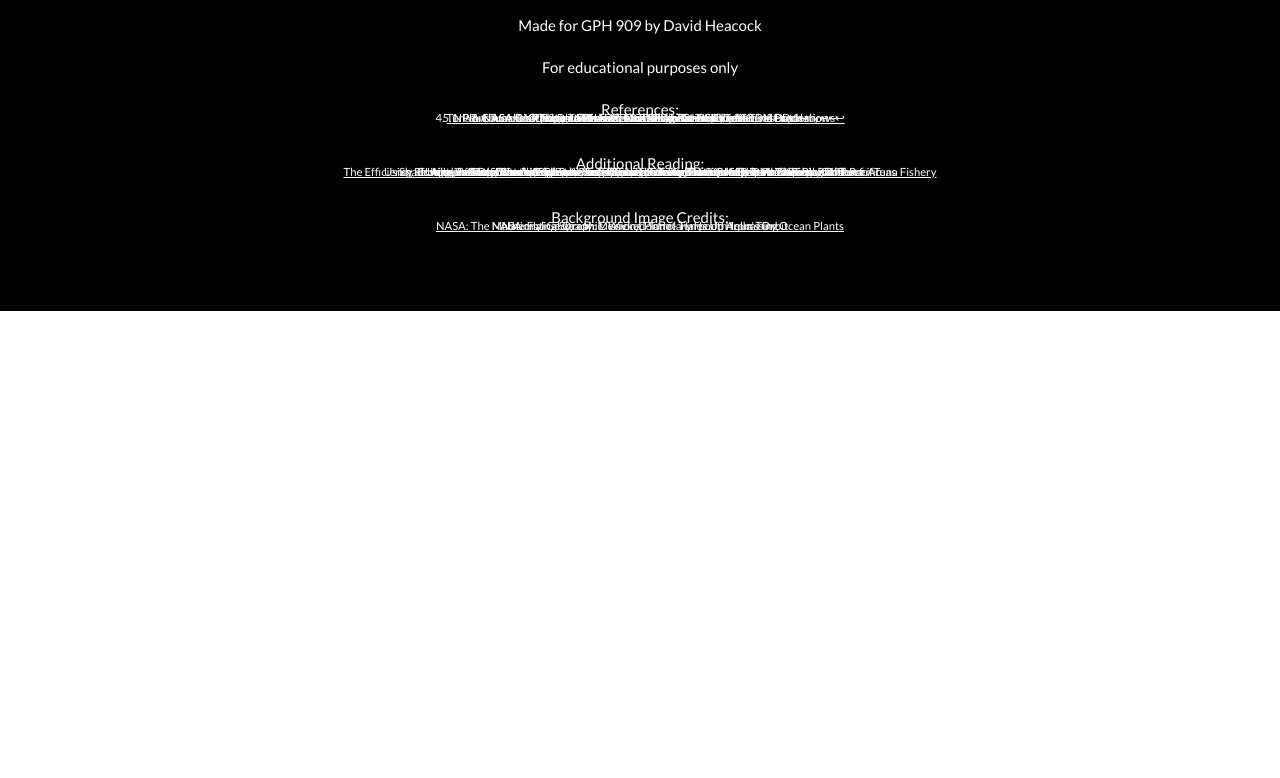
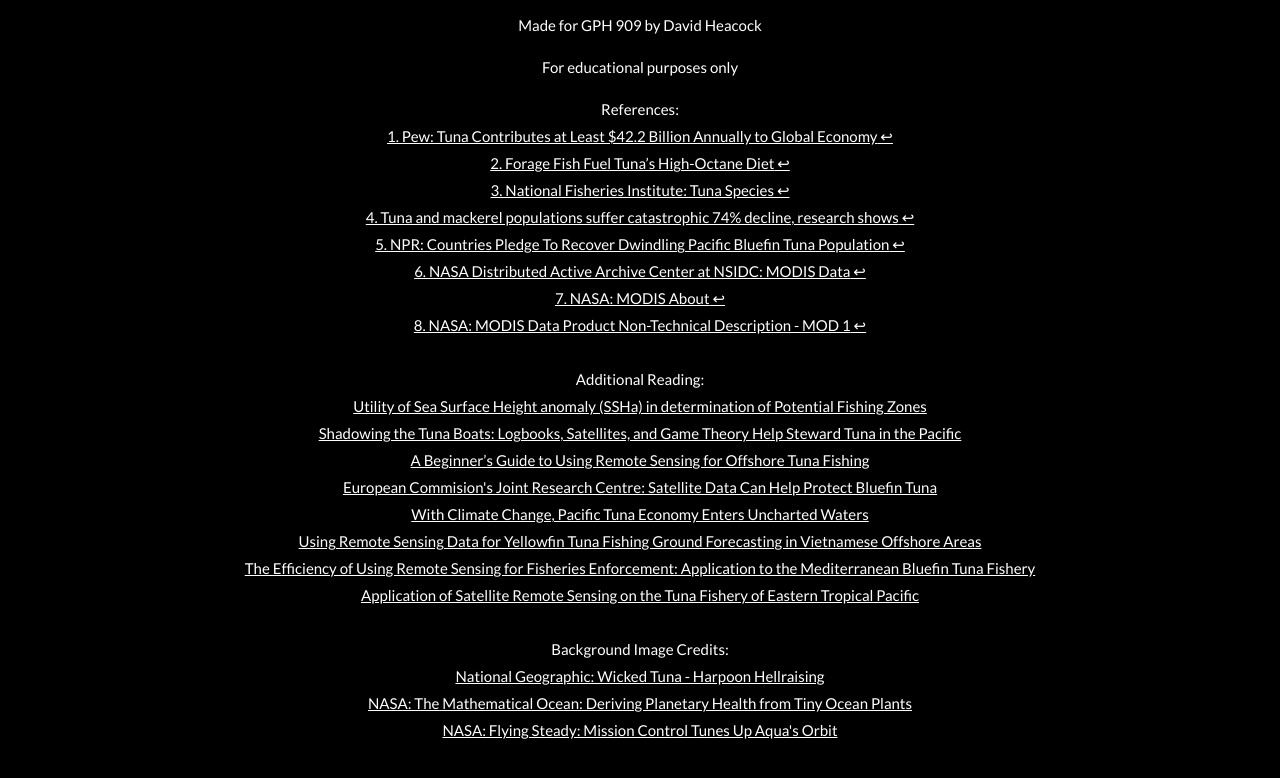
Before and after one commit to davidheacock/davidheacock.github.io, a plain HTML site: page index.html in a window 1280 px wide. Shown: the part 7766-8544 px from the top of the page. Before the commit the page ends 8077 px from the top, so only its background shows below. Drawn offline with nearby package versions, Linux system fonts and the light colour scheme.

Commit message:
Update index.html

```diff
--- a/index.html
+++ b/index.html
@@ -288,51 +288,51 @@ While we <em>can't</em> just look at high resolution satellite images and see wh
     <p>For educational purposes only</p>
     <t>References:</t>
     <br>
-    <sup id="fn1">1. <a href="http://www.pewtrusts.org/en/about/news-room/press-releases/2016/05/02/pew-tuna-contributes-at-least-42-2-billion-annually-to-global-economy">Pew: Tuna Contributes at Least $42.2 Billion Annually to Global Economy</a><a href="#ref1" title="Jump back to footnote 1 in the text.">↩</a></sup>
+    <a id="fn1"href="http://www.pewtrusts.org/en/about/news-room/press-releases/2016/05/02/pew-tuna-contributes-at-least-42-2-billion-annually-to-global-economy"> 1. Pew: Tuna Contributes at Least $42.2 Billion Annually to Global Economy</a><a href="#ref1" title="Jump back to footnote 1 in the text."> ↩</a>
     </br>
-    <sup id="fn2">2. <a href="http://www.pewtrusts.org/en/research-and-analysis/analysis/2015/09/29/forage-fish-fuel-tunas-high-octane-diet">Forage Fish Fuel Tuna’s High-Octane Diet</a><a href="#ref2" title="Jump back to footnote 2 in the text.">↩</a></sup>
+     <a id="fn2" href="http://www.pewtrusts.org/en/research-and-analysis/analysis/2015/09/29/forage-fish-fuel-tunas-high-octane-diet">2. Forage Fish Fuel Tuna’s High-Octane Diet</a><a href="#ref2" title="Jump back to footnote 2 in the text."> ↩</a>
   </br>
-<sup id="fn3">3. <a href="https://www.aboutseafood.com/tuna-council-3/tuna-species/">National Fisheries Institute: Tuna Species</a><a href="#ref3" title="Jump back to footnote 3 in the text.">↩</a></sup>
+<a id="fn3" href="https://www.aboutseafood.com/tuna-council-3/tuna-species/">3. National Fisheries Institute: Tuna Species</a><a href="#ref3" title="Jump back to footnote 3 in the text."> ↩</a>
 </br>
-<sup id="fn4">4. <a href="https://www.theguardian.com/environment/2015/sep/15/tuna-and-mackerel-populations-suffer-catastrophic-74-decline-research-shows">Tuna and mackerel populations suffer catastrophic 74% decline, research shows</a><a href="#ref4" title="Jump back to footnote 4 in the text.">↩</a></sup>
+<a id="fn4"href="https://www.theguardian.com/environment/2015/sep/15/tuna-and-mackerel-populations-suffer-catastrophic-74-decline-research-shows">4. Tuna and mackerel populations suffer catastrophic 74% decline, research shows</a><a href="#ref4" title="Jump back to footnote 4 in the text."> ↩</a>
 </br>
-<sup id="fn5">5. <a href="https://www.npr.org/sections/thesalt/2017/09/01/547903557/countries-pledge-to-recover-dwindling-pacific-bluefin-tuna-population">NPR: Countries Pledge To Recover Dwindling Pacific Bluefin Tuna Population</a><a href="#ref5" title="Jump back to footnote 5 in the text.">↩</a></sup>
+<a id="fn5"href="https://www.npr.org/sections/thesalt/2017/09/01/547903557/countries-pledge-to-recover-dwindling-pacific-bluefin-tuna-population">5. NPR: Countries Pledge To Recover Dwindling Pacific Bluefin Tuna Population</a><a href="#ref5" title="Jump back to footnote 5 in the text.">  ↩</a>
 </br>
-<sup id="fn6">6. <a href="https://nsidc.org/data/modis/terra_aqua_differences">NASA Distributed Active Archive Center at NSIDC: MODIS Data</a><a href="#ref6" title="Jump back to footnote 6 in the text.">↩</a></sup>
+<a id="fn6"href="https://nsidc.org/data/modis/terra_aqua_differences">6. NASA Distributed Active Archive Center at NSIDC: MODIS Data</a><a href="#ref6" title="Jump back to footnote 6 in the text."> ↩</a>
 </br>
-<sup id="fn7">7. <a href="https://modis.gsfc.nasa.gov/about/">NASA: MODIS About</a><a href="#ref7" title="Jump back to footnote 7 in the text.">↩</a></sup>
+<a id="fn7" href="https://modis.gsfc.nasa.gov/about/">7. NASA: MODIS About</a><a href="#ref7" title="Jump back to footnote 7 in the text."> ↩</a>
 </br>
-<sup id="fn8">8. <a href="https://modis.gsfc.nasa.gov/data/dataprod/nontech/MOD1.php">NASA: MODIS Data Product Non-Technical Description - MOD 1</a><a href="#ref8" title="Jump back to footnote 8 in the text.">↩</a></sup>
+<a id="fn8"href="https://modis.gsfc.nasa.gov/data/dataprod/nontech/MOD1.php">8. NASA: MODIS Data Product Non-Technical Description - MOD 1</a><a href="#ref8" title="Jump back to footnote 8 in the text."> ↩</a>
 </br>
 </br>
 <t>Additional Reading:</t>
 </br>
-<sup><a href="http://www.incois.gov.in/documents/TechnicalReports/ESSO-INCOIS-ASG-TR-02-2015.pdf">Utility of Sea Surface Height anomaly (SSHa)
-  in determination of Potential Fishing Zones</a></sup>
+<a href="http://www.incois.gov.in/documents/TechnicalReports/ESSO-INCOIS-ASG-TR-02-2015.pdf">Utility of Sea Surface Height anomaly (SSHa)
+  in determination of Potential Fishing Zones</a>
 </br>
-<sup><a href="https://earthdata.nasa.gov/user-resources/sensing-our-planet/shadowing-the-tuna-boats">Shadowing the Tuna Boats: Logbooks, Satellites, and Game Theory Help Steward Tuna in the Pacific</a></sup>
+<a href="https://earthdata.nasa.gov/user-resources/sensing-our-planet/shadowing-the-tuna-boats">Shadowing the Tuna Boats: Logbooks, Satellites, and Game Theory Help Steward Tuna in the Pacific</a>
 </br>
-<sup><a href="http://www.spc.int/coastfish/en/home-pages/386-a-beginners-guide-to-using-remote-sensing-for-offshore-tuna-fishing.html">A Beginner’s Guide to Using Remote Sensing for Offshore Tuna Fishing
-</a></sup>
+<a href="http://www.spc.int/coastfish/en/home-pages/386-a-beginners-guide-to-using-remote-sensing-for-offshore-tuna-fishing.html">A Beginner’s Guide to Using Remote Sensing for Offshore Tuna Fishing
+</a>
 </br>
-<sup><a href="https://ec.europa.eu/jrc/sites/jrcsh/files/jrc_20111121_newsrelease_tuna_en.pdf">European Commision's Joint Research Centre: Satellite Data Can Help Protect Bluefin Tuna</a></sup>
+<a href="https://ec.europa.eu/jrc/sites/jrcsh/files/jrc_20111121_newsrelease_tuna_en.pdf">European Commision's Joint Research Centre: Satellite Data Can Help Protect Bluefin Tuna</a>
 </br>
-<sup><a href="https://blog.conservation.org/2016/01/with-climate-change-pacific-tuna-economy-enters-uncharted-waters/">With Climate Change, Pacific Tuna Economy Enters Uncharted Waters </a></sup>
+<a href="https://blog.conservation.org/2016/01/with-climate-change-pacific-tuna-economy-enters-uncharted-waters/">With Climate Change, Pacific Tuna Economy Enters Uncharted Waters </a>
 </br>
-<sup><a href="http://www.ijetae.com/files/Volume4Issue2/IJETAE_0214_105.pdf">Using Remote Sensing Data for Yellowfin Tuna Fishing Ground Forecasting in Vietnamese Offshore Areas </a></sup>
+<a href="http://www.ijetae.com/files/Volume4Issue2/IJETAE_0214_105.pdf">Using Remote Sensing Data for Yellowfin Tuna Fishing Ground Forecasting in Vietnamese Offshore Areas </a>
 </br>
-<sup><a href="https://pdfs.semanticscholar.org/1f2a/91d550c4b5cb6e241067cdfef77543982bc6.pdf">The Efficiency of Using Remote Sensing for Fisheries Enforcement: Application to the Mediterranean Bluefin Tuna Fishery</a></sup>
+<a href="https://pdfs.semanticscholar.org/1f2a/91d550c4b5cb6e241067cdfef77543982bc6.pdf">The Efficiency of Using Remote Sensing for Fisheries Enforcement: Application to the Mediterranean Bluefin Tuna Fishery</a>
 </br>
-<sup><a href="http://www2.nsysu.edu.tw/ets486/web/LiuCT%20tuna%202004.pdf">Application of Satellite Remote Sensing on the Tuna Fishery of Eastern Tropical Pacific</a></sup>
+<a href="http://www2.nsysu.edu.tw/ets486/web/LiuCT%20tuna%202004.pdf">Application of Satellite Remote Sensing on the Tuna Fishery of Eastern Tropical Pacific</a>
 </br>
 </br>
 <t>Background Image Credits:</t>
 </br>
-<sup><a href="http://tvblogs.nationalgeographic.com/files/2015/04/Ep404_007_WickedTunaIV.jpg">National Geographic: Wicked Tuna - Harpoon Hellraising</a></sup>
+<a href="http://tvblogs.nationalgeographic.com/files/2015/04/Ep404_007_WickedTunaIV.jpg">National Geographic: Wicked Tuna - Harpoon Hellraising</a>
 </br>
-<sup><a href="https://www.nasa.gov/images/content/107324main_map.jpg">NASA: The Mathematical Ocean: Deriving Planetary Health from Tiny Ocean Plants </a></sup>
+<a href="https://www.nasa.gov/images/content/107324main_map.jpg">NASA: The Mathematical Ocean: Deriving Planetary Health from Tiny Ocean Plants </a>
 </br>
-<sup><a href="https://earthobservatory.nasa.gov/IOTD/view.php?id=39863">NASA: Flying Steady: Mission Control Tunes Up Aqua's Orbit </a></sup>
+<a href="https://earthobservatory.nasa.gov/IOTD/view.php?id=39863">NASA: Flying Steady: Mission Control Tunes Up Aqua's Orbit </a>
 
 </footer>
 
```
